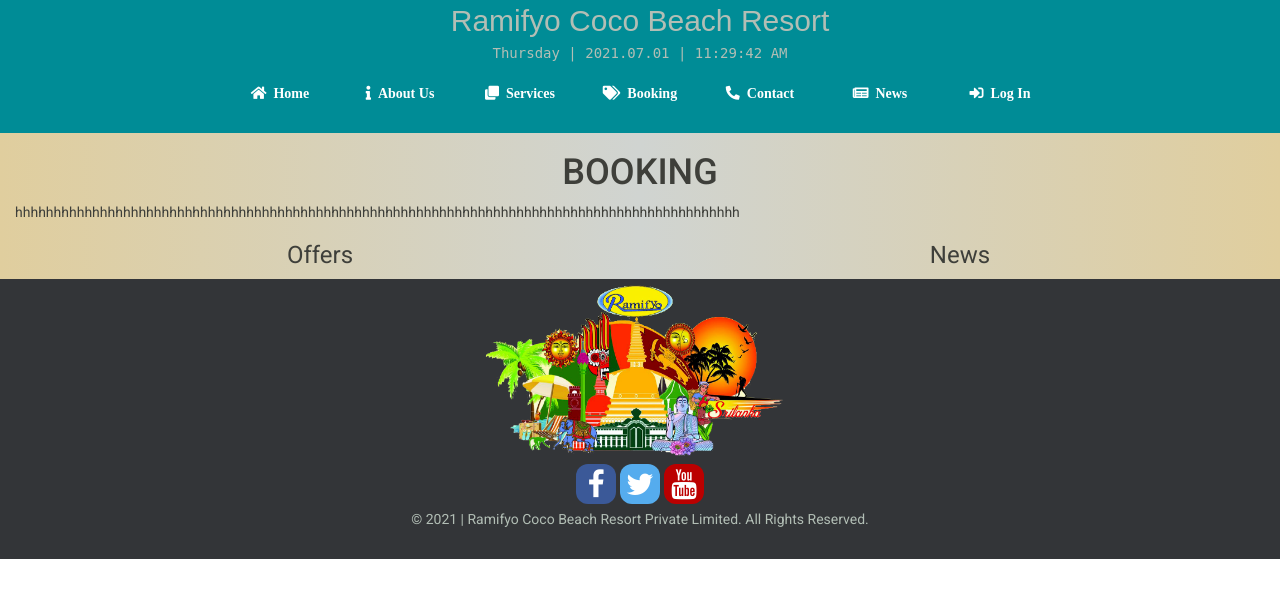
After one commit to SameeraGurusinghe/RamifyoCocoBeachResort, a PHP site: page /booking.php in a window 1280 px wide. The commit adds this page. Shown: the top 598 px of the page. Run offline with PHP 8.4, Linux system fonts and the light colour scheme.

Commit message:
booking page

```diff
--- /dev/null
+++ b/booking.php
@@ -0,0 +1,64 @@
+<!--Session start-->
+<?php
+session_start();
+if(!isset($_SESSION['email'])){
+}
+?>
+<!--Session end-->
+
+<!--database connection-->
+<?php include_once("includes/dbconnection.php"); ?>
+
+
+<!DOCTYPE html>
+<html>
+<head>
+	<title>Booking</title>
+	<meta charset="UTF-8">
+	<meta http-equiv="X-UA-Compatible" content="IE=edge">
+	<meta name="viewport" content="width=device-width, initial-scale=1, minimum-scale=1, maximum-scale=1">
+	<link rel="stylesheet" type="text/css" href="css/style.css">
+	<link rel="stylesheet" type="text/css" href="https://use.fontawesome.com/releases/v5.15.2/css/all.css">
+  <link href="css/bootstrap.min.css" rel="stylesheet">
+</head>
+
+
+<body>
+
+<!--header start-->
+<?php include_once("includes/header.php"); ?>
+<!--header end-->
+
+
+<div class="container-fluid">
+
+	<div class="row">
+		<h1>Booking</h1>
+
+        <div class="col-md-12">
+        hhhhhhhhhhhhhhhhhhhhhhhhhhhhhhhhhhhhhhhhhhhhhhhhhhhhhhhhhhhhhhhhhhhhhhhhhhhhhhhhhhhhhhhhhhhhhh
+        </div>
+
+		<div class="col-sm-6 text-center">
+			<h3>Offers</h3>
+		</div>
+
+
+		<div class="col-sm-6 text-center">
+			<h3>News</h3>
+		</div>
+
+	</div>
+
+</div>
+
+
+<!--footer include start-->
+<?php
+include_once("includes/footer.php");
+?>
+<!--footer include end-->
+
+
+</body>
+</html>
--- a/includes/header.php
+++ b/includes/header.php
@@ -75,7 +75,7 @@
 	</div>
 	</li>
 
-	<li><a href="#"><i class="fas fa-tags">&nbsp;&nbsp;Booking</i></a></li>
+	<li><a href="booking.php"><i class="fas fa-tags">&nbsp;&nbsp;Booking</i></a></li>
 	<li><a href="contactUs.php"><i class="fas fa-phone-alt">&nbsp;&nbsp;Contact</i></a></li>
 	<li><a href="news.php"><i class="fas fa-newspaper-o">&nbsp;&nbsp;News</i></a></li>
 
```
